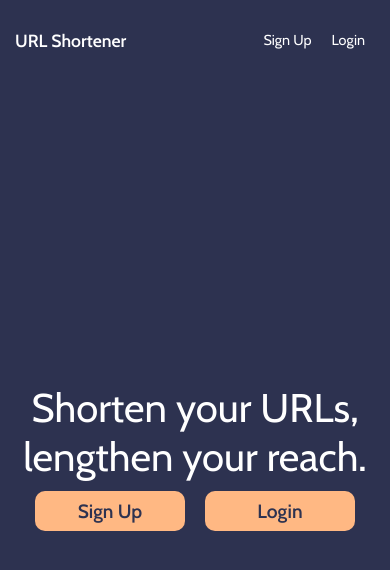
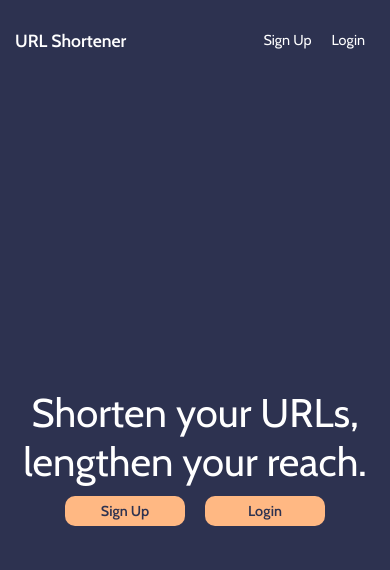
Before and after one commit to knowyourenemy/url-shortener, a React (Create React App) app in the folder client/: page / in a window 390 px wide. Shown: the top 570 px of the page. Built offline with nearby package versions, Linux system fonts and the light colour scheme; no server answers.

Commit message:
Responsive home page.

```diff
--- a/client/src/components/Button.module.css
+++ b/client/src/components/Button.module.css
@@ -1,5 +1,5 @@
 .wrapper {
-  width: 150px;
+  width: 160px;
   height: 40px;
   background-color: #ffb883ff;
   display: flex;
@@ -21,3 +21,30 @@
 .wrapper:active {
   transform: scale(1.1);
 }
+
+@media screen and (max-width: 1024px) {
+  .text {
+    font-size: 1.1rem;
+  }
+
+  .wrapper {
+    width: 130px;
+    height: 35px;
+  }
+}
+
+@media screen and (max-width: 768px) {
+  .text {
+    font-size: 1rem;
+  }
+}
+
+@media screen and (max-width: 480px) {
+  .wrapper {
+    width: 120px;
+    height: 30px;
+  }
+  .text {
+    font-size: 0.9rem;
+  }
+}
--- a/client/src/pages/HomePage.module.css
+++ b/client/src/pages/HomePage.module.css
@@ -42,6 +42,7 @@
 .buttons {
   display: flex;
   flex-direction: row;
+  flex-wrap: wrap;
 }
 
 .buttons > * {
@@ -57,3 +58,47 @@
   font-size: 1.2rem;
   margin: 15px 0px;
 }
+
+@media screen and (max-width: 1024px) {
+  .header,
+  .row,
+  .input {
+    font-size: 1.3rem;
+  }
+}
+
+@media screen and (max-width: 768px) {
+  .header,
+  .row,
+  .input {
+    font-size: 1.1rem;
+  }
+
+  .content {
+    width: 90%;
+  }
+}
+
+@media screen and (max-width: 480px) {
+  .header,
+  .row,
+  .input {
+    font-size: 1rem;
+  }
+
+  .buttons {
+    flex-direction: column;
+  }
+
+  .buttons > * {
+    margin: 5px 0px;
+  }
+
+  /* .buttons {
+    justify-content: space-between;
+  }
+
+  .buttons > * {
+    margin: 10px 0px;
+  } */
+}
```
